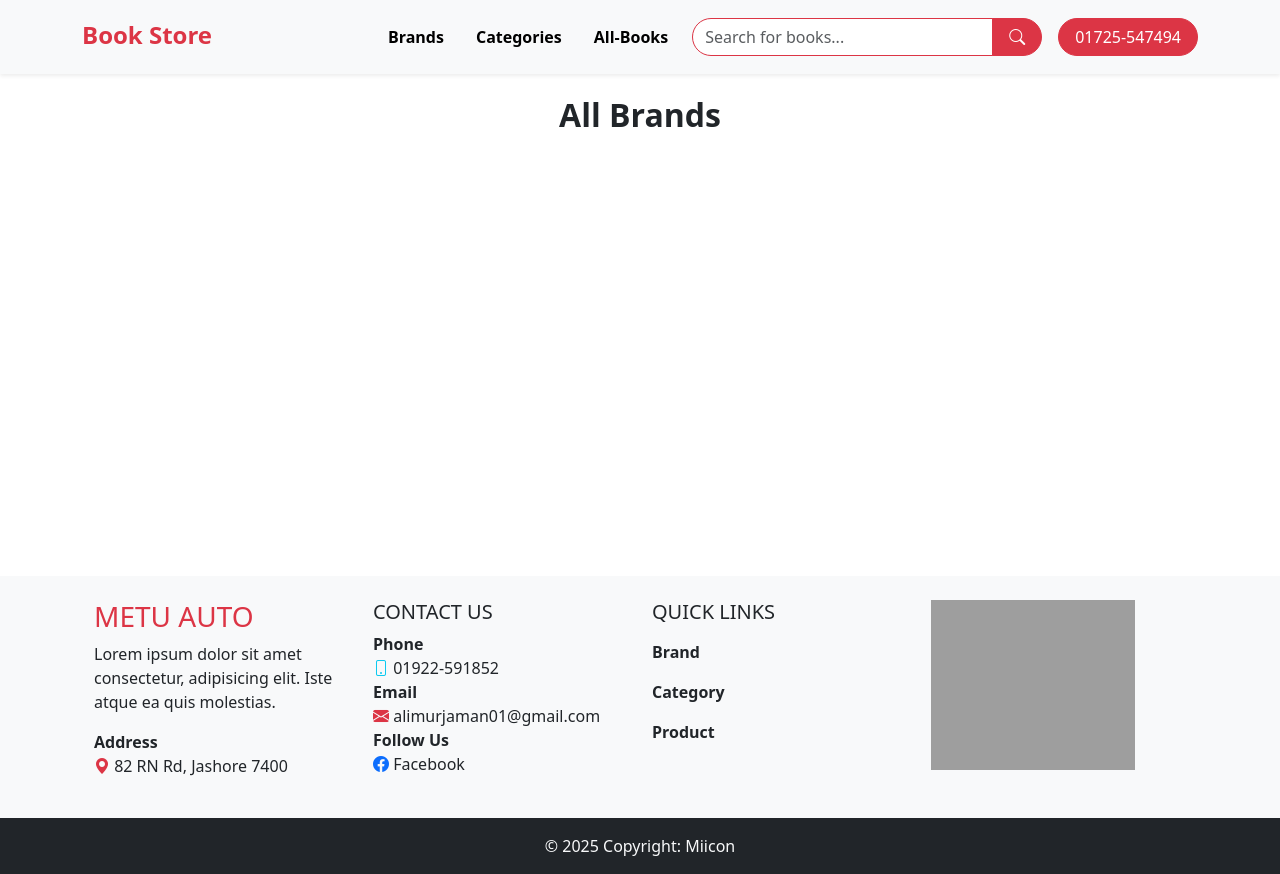
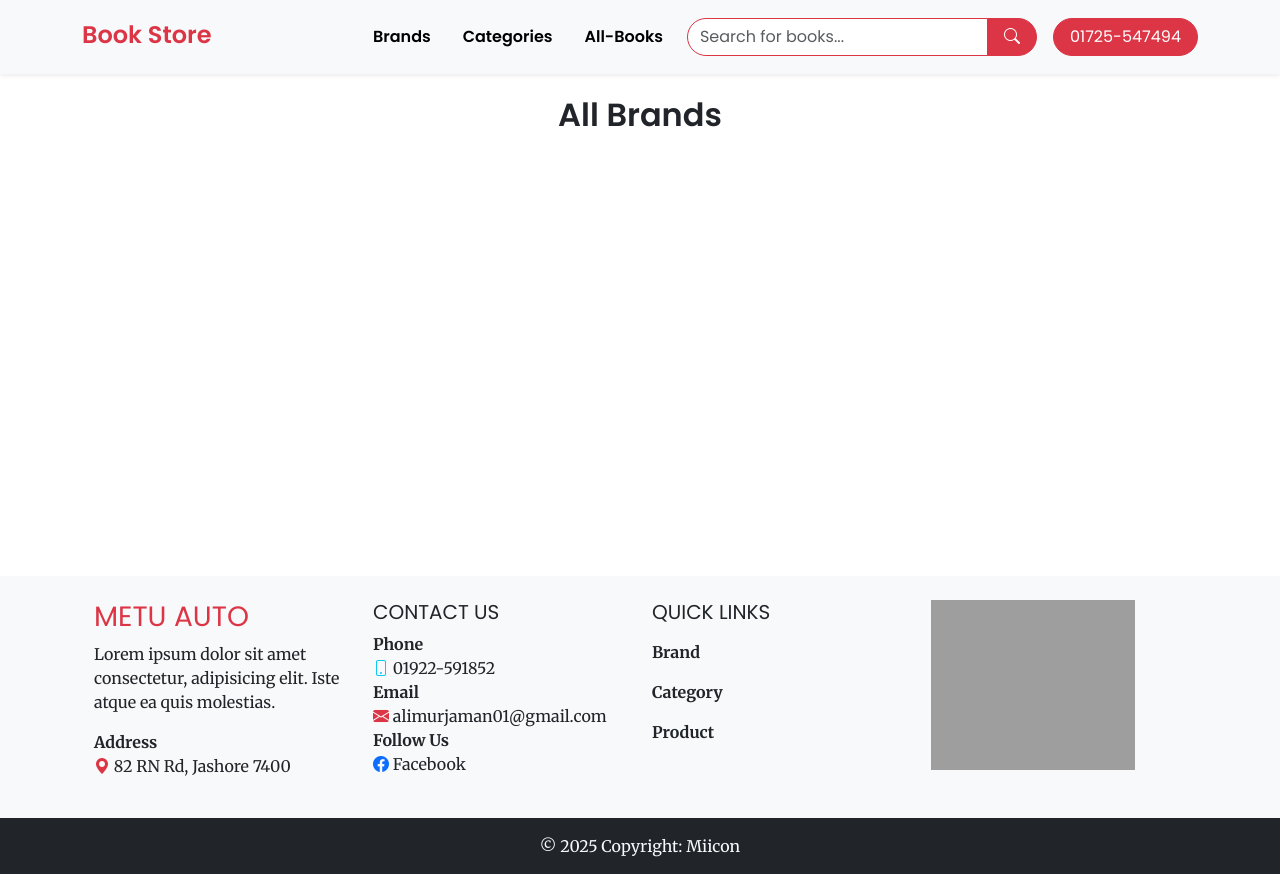
Before and after one commit to shiamsharif/Book_Store, a Django app: page /brand-list/ in a window 1280 px wide. Run offline with Django 5.2, Linux system fonts and the light colour scheme; data that the repository does not hold is empty; some libraries are stand-ins or nearby versions; grey boxes are pictures that could not be loaded.

Commit message:
ADD: Font

```diff
--- a/Static/custom_css/style.css
+++ b/Static/custom_css/style.css
@@ -1,3 +1,21 @@
+body {
+  font-family: "Merriweather", serif;
+}
+
+h1,
+h2,
+h3,
+h4,
+h5,
+h6 {
+  font-family: "Poppins", sans-serif;
+}
+
+.navbar,
+.btn {
+  font-family: "Poppins", sans-serif;
+}
+
 a {
   text-decoration: none; /* Removes the underline */
   color: inherit; /*Inherits the color from the parent element */
--- a/Templates/base.jinja
+++ b/Templates/base.jinja
@@ -8,14 +8,15 @@
   <!-- Bootstrap Css -->
   {% load static %}
   <link rel="stylesheet" href="{% static 'css/bootstrap.min.css' %}">
+
+  <!-- Google Fonts -->
+  <link href="https://fonts.googleapis.com/css2?family=Merriweather:wght@300;400;700&family=Poppins:wght@300;400;600&display=swap" rel="stylesheet">
+
   <!-- Custom Css -->
   <link rel="stylesheet" href="{% static 'custom_css/style.css' %}">
   <!-- Icon -->
   <link rel="stylesheet" href="https://cdn.jsdelivr.net/npm/bootstrap-icons/font/bootstrap-icons.css">
-  <!-- FONT -->
-  <link rel="preconnect" href="https://fonts.googleapis.com">
-  <link rel="preconnect" href="https://fonts.gstatic.com" crossorigin>
-  <link href="https://fonts.googleapis.com/css2?family=Nunito+Sans:ital,opsz,wght@0,6..12,200..1000;1,6..12,200..1000&family=Space+Grotesk&display=swap" rel="stylesheet">
+
 
 </head>
 
```
